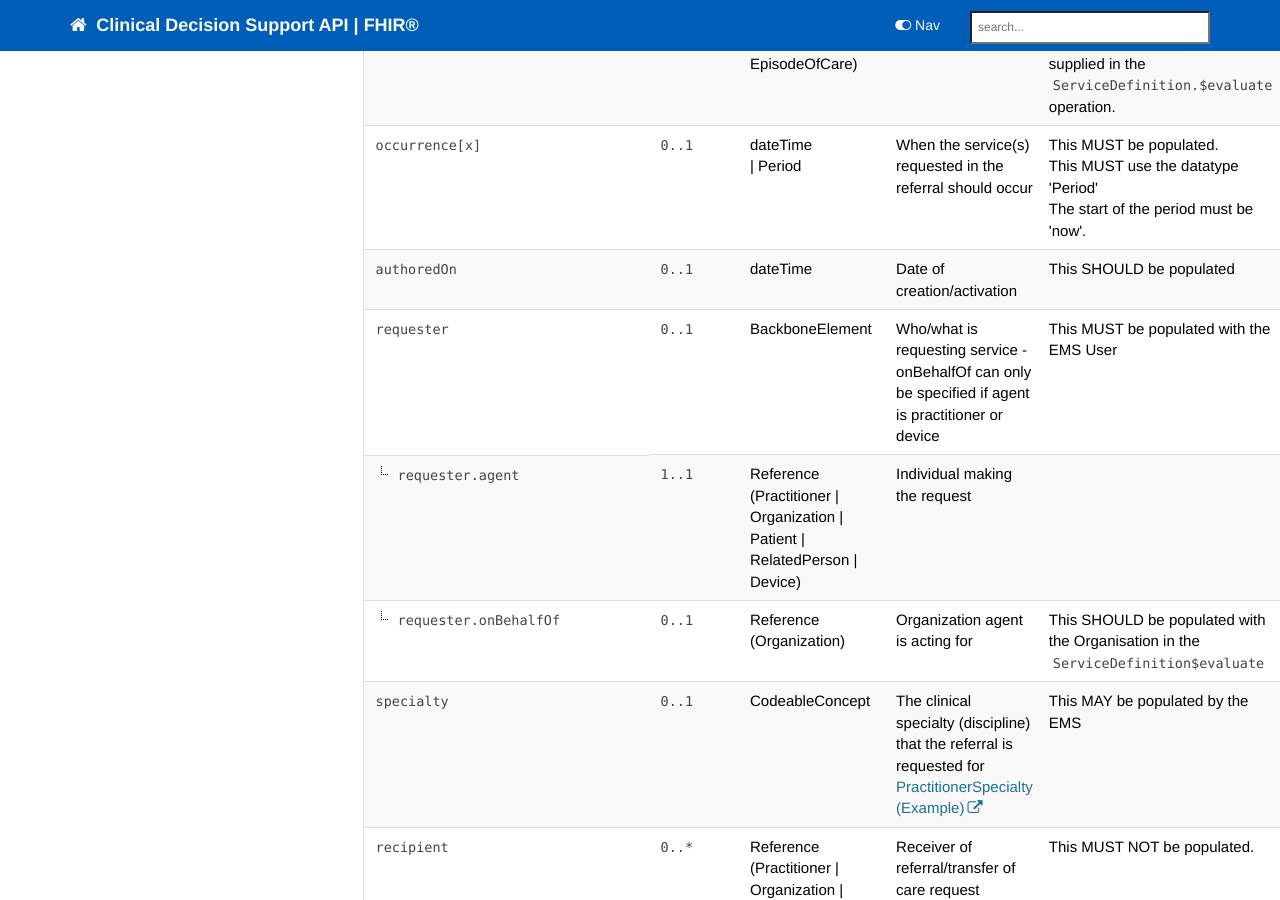
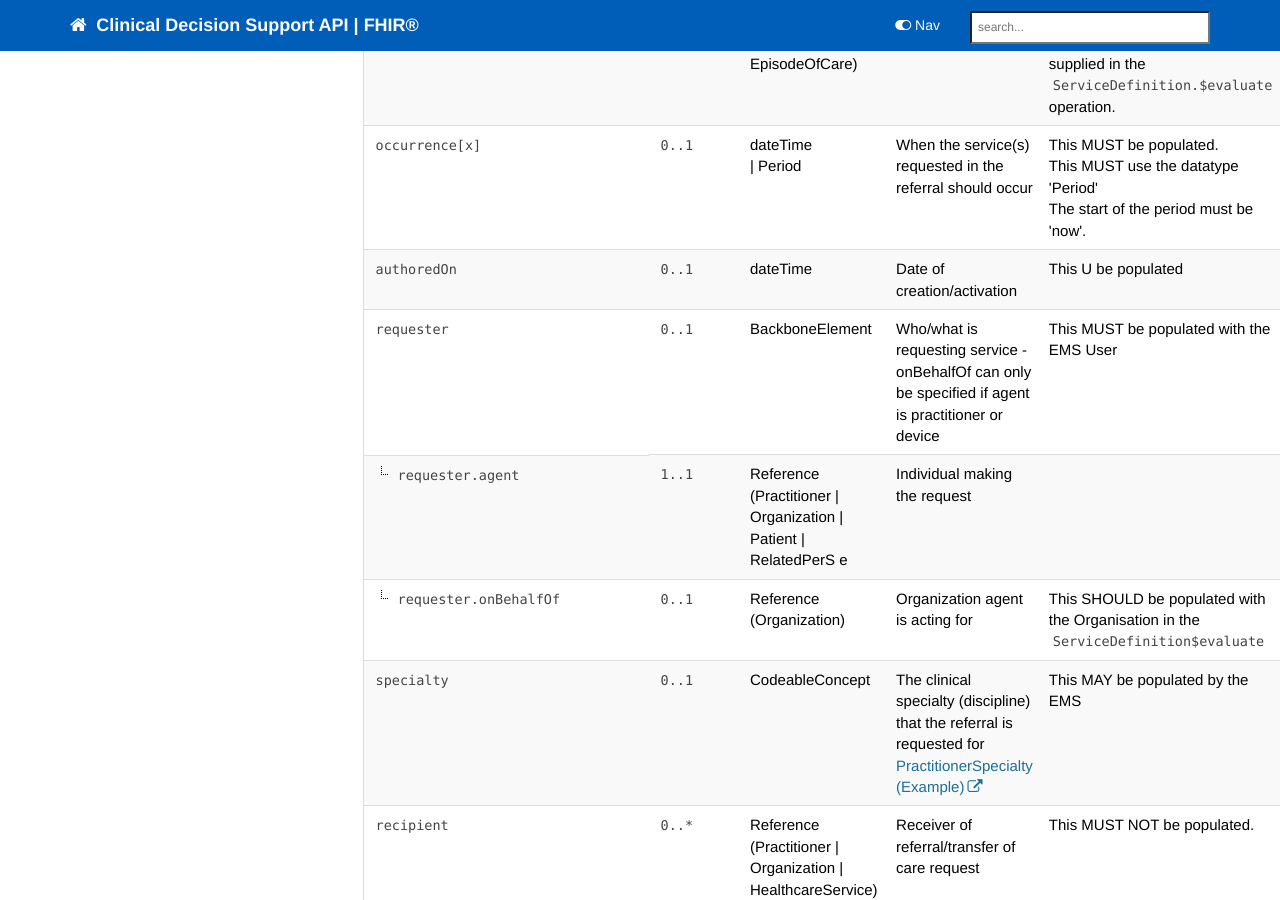
Before and after one commit to nhsconnect/FHIR-CDS, a Jekyll site: the page built from pages/explore/api_encounter_report_referralrequest.md, in a window 1280 px wide and 900 px high, scrolled down 2607 px. Built offline with Jekyll 4.4.1, drawn with Linux system fonts in a browser that asks for light colours; nearby versions of some CDN libraries; our own code applies the rules of GitHub Pages for plain Markdown files; comment, search, counter and statistics services are not loaded.

Commit message:
pages/explore/api_encounter_report_referralrequest.md updated from https://stackedit.io/

```diff
--- a/pages/explore/api_encounter_report_referralrequest.md
+++ b/pages/explore/api_encounter_report_referralrequest.md
@@ -213,7 +213,7 @@ The start of the period must be 'now'.</td>
       <td><code class="highlighter-rouge">0..1</code></td>
     <td>dateTime</td>
     <td>Date of creation/activation</td>
-<td>This SHOULD be populated</td>
+<td>This U be populated</td>
 </tr>
 <tr>
   <td><code class="highlighter-rouge">requester</code></td>
@@ -225,7 +225,7 @@ The start of the period must be 'now'.</td>
 <tr>
   <td class="sub"><code class="highlighter-rouge">requester.agent</code></td>
       <td><code class="highlighter-rouge">1..1</code></td>
-    <td>Reference<br>(Practitioner |<br>Organization |<br>Patient |<br>RelatedPerson |<br>Device)</td>
+    <td>Reference<br>(Practitioner |<br>Organization |<br>Patient |<br>RelatedPerS e</td>
     <td>Individual making the request</td>
 <td></td>
  </tr>
```
Also changed, not shown: other parts of pages/explore/api_encounter_report_referralrequest.md (+2 -2 lines).
